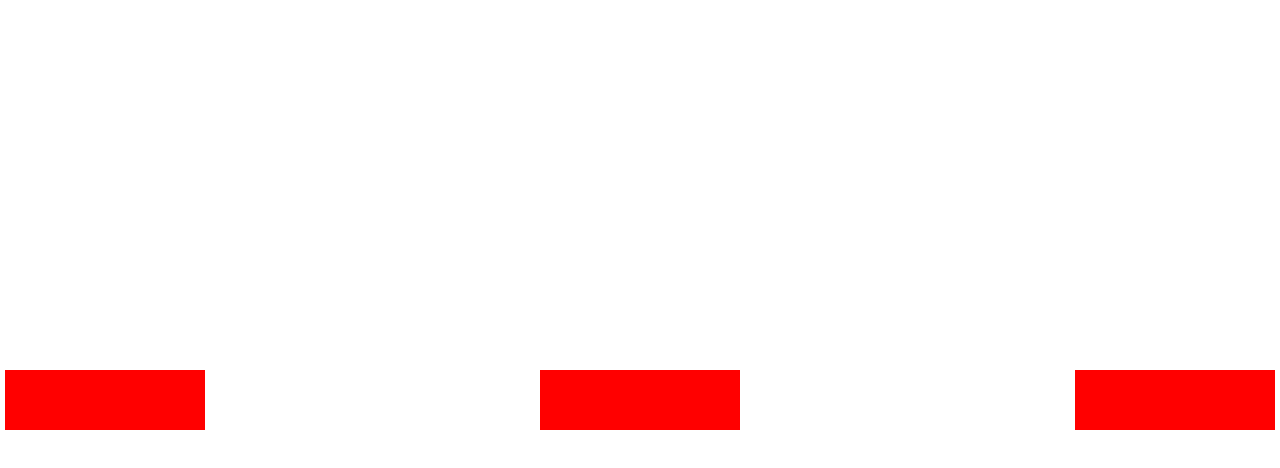
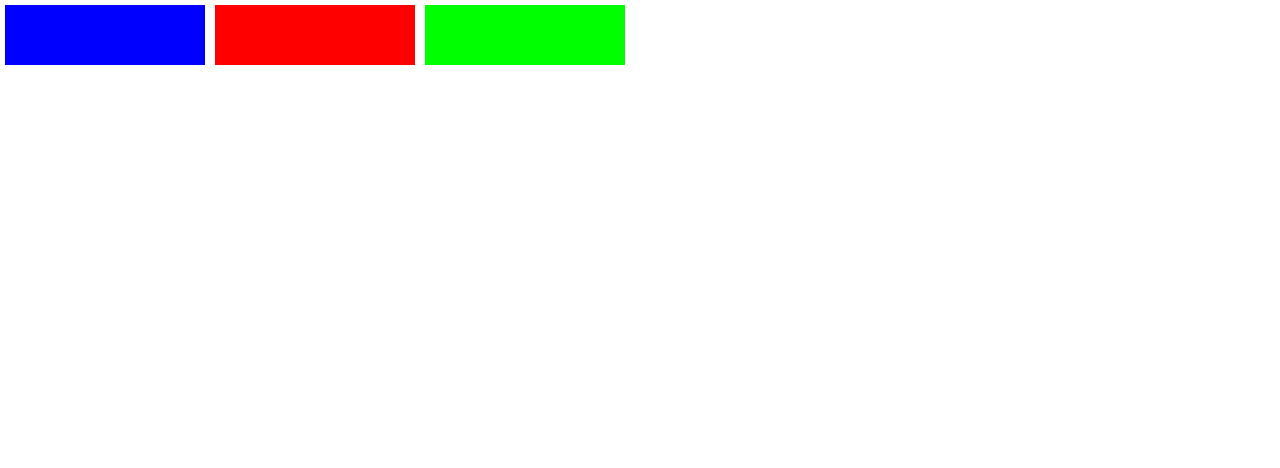
Before and after one commit to vitorararuna/FlexBox, a plain HTML site: page index.html in a window 1280 px wide. Drawn offline with Linux system fonts and the light colour scheme.

Commit message:
Ordenação

```diff
--- a/index.html
+++ b/index.html
@@ -9,9 +9,9 @@
 
 <body>
   <div id="app">
-    <div class="box"></div>
-    <div class="box"></div>
-    <div class="box"></div>
+    <div class="box red"></div>
+    <div class="box green"></div>
+    <div class="box blue"></div>
   </div>
 </body>
 
--- a/styles.css
+++ b/styles.css
@@ -7,15 +7,6 @@ html, body, #app{
 #app{
   display: flex;
 
-  /* Quebra de Linhas dentro do flexbox*/
-
-  flex-wrap: wrap; /*Vai quebrar a linha */
-  align-items: center; /* vertical (pois é row)*/
-  justify-content: space-between; /*horizontal (pois é row)*/
-
-  align-content: center;
-  /*O align-content alinha os elms quando eles estão em mais de uma linha*/
-
 }
 
 .box{
@@ -24,3 +15,16 @@ html, body, #app{
   background: #f00;
   margin: 5px;
 }
+
+
+.red{
+  order: 1;
+}
+.green{
+  background: #0f0;
+  order: 2;
+}
+.blue{
+  background: #00f;
+  order: 0;
+}
```
